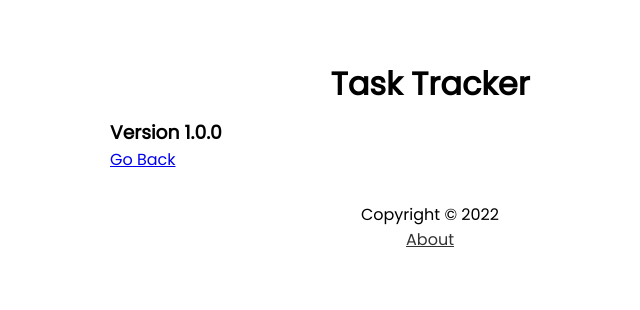
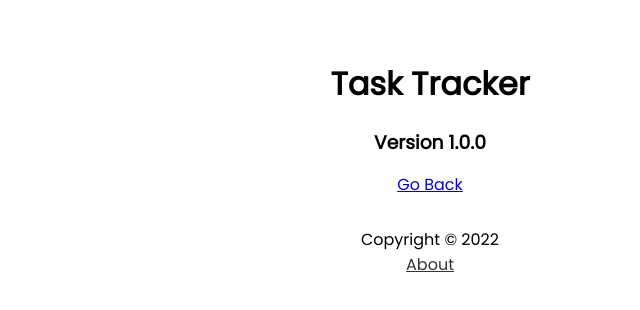
Before and after one commit to Puwya/Vue.js, a Vue app in the folder Vue-Crash-Course/crash-todo/: page /about in a window 1280 px wide. Shown: the top 310 px of the page, without its empty margins (210-850 px from the left). Built offline with nearby package versions, Linux system fonts and the light colour scheme.

Commit message:
fixing about

```diff
--- a/Vue-Crash-Course/crash-todo/db.json
+++ b/Vue-Crash-Course/crash-todo/db.json
@@ -11,6 +11,12 @@
       "day": "rgdaf",
       "reminder": true,
       "id": 3
+    },
+    {
+      "text": "Test",
+      "day": "Testtttt",
+      "reminder": true,
+      "id": 4
     }
   ]
 }
--- a/Vue-Crash-Course/crash-todo/src/views/About.vue
+++ b/Vue-Crash-Course/crash-todo/src/views/About.vue
@@ -1,4 +1,16 @@
 <template>
-  <h3>Version 1.0.0</h3>
-  <router-link to="/">Go Back</router-link>
+  <div>
+    <h3>Version 1.0.0</h3>
+    <router-link to="/">Go Back</router-link>
+  </div>
 </template>
+
+<style scoped>
+div {
+  text-align: center;
+  margin: 20px;
+}
+h3 {
+  margin-bottom: 15px;
+}
+</style>
```
